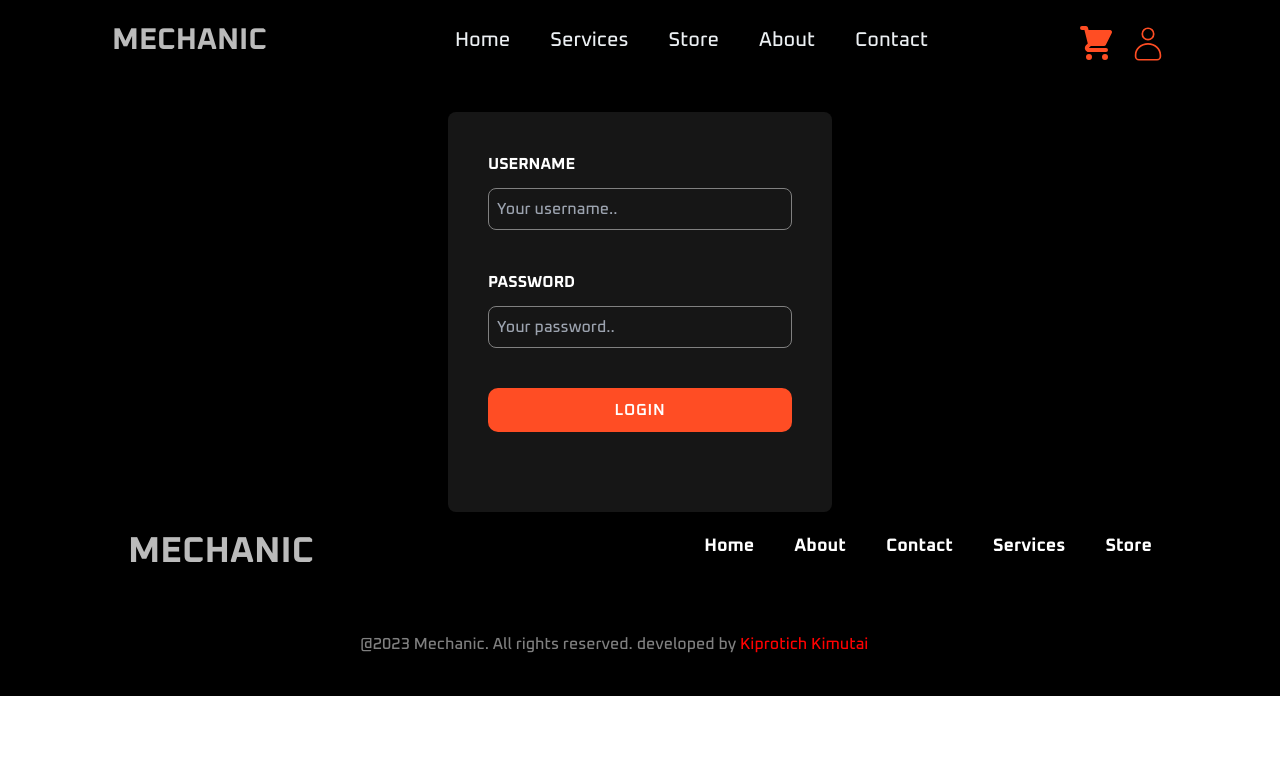
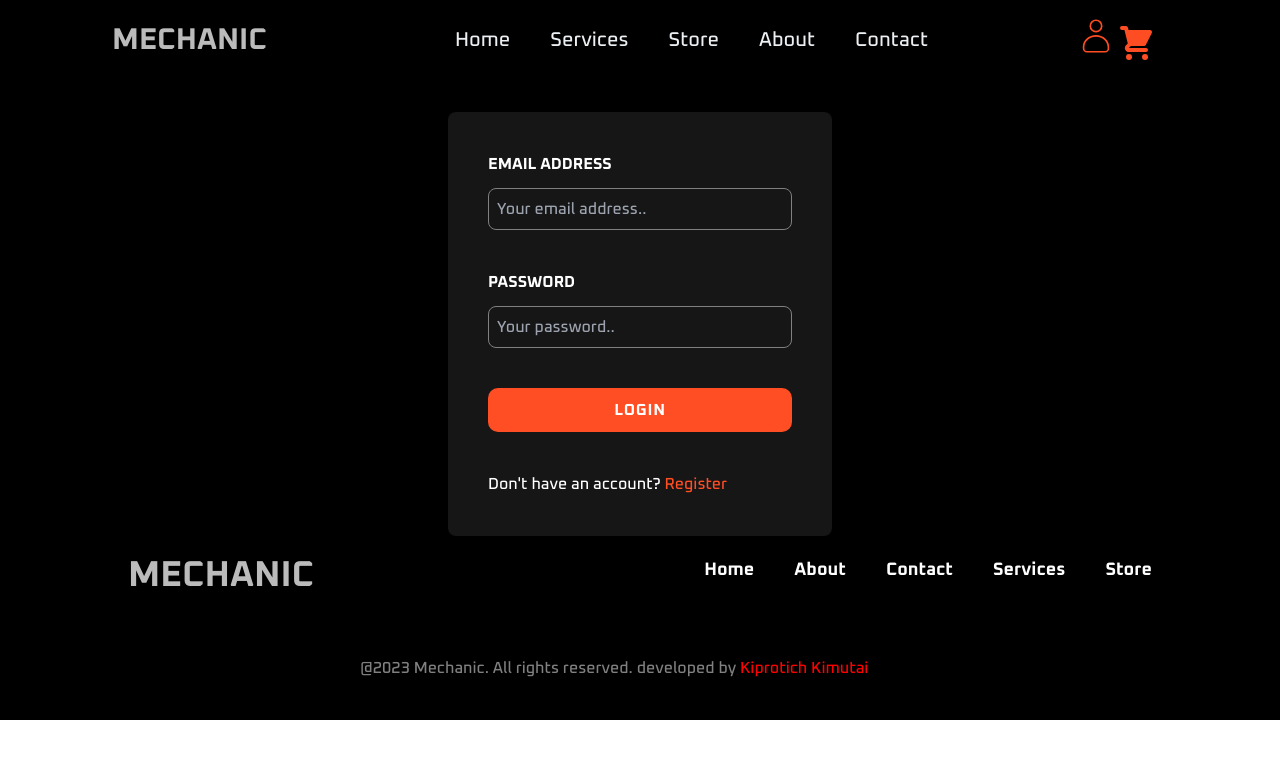
Before and after one commit to Kimutai01/mechanical-ecommerce, a React (Vite) app: page /login in a window 1280 px wide. Shown: the top 758 px of the page. Built offline with nearby package versions, Linux system fonts and the light colour scheme.

Commit message:
Login functionality

```diff
--- a/src/components/Navbar/Navbar.jsx
+++ b/src/components/Navbar/Navbar.jsx
@@ -3,10 +3,7 @@ import { useSelector, useDispatch } from "react-redux";
 import { ToastContainer, toast } from "react-toastify";
 import { selectCartItemsCount } from "../../features/cartSlice";
 import { AiOutlineClose, AiOutlineMenu } from "react-icons/ai";
-import { FaLinkedin, FaGithub, FaTwitter } from "react-icons/fa";
-import { FiPhoneCall } from "react-icons/fi";
-import { FaWhatsapp } from "react-icons/fa";
-
+import { selectUser } from "../../features/userSlice";
 import { CiUser } from "react-icons/ci";
 
 import { Link } from "react-router-dom";
@@ -17,6 +14,7 @@ import { BsChevronDown } from "react-icons/bs";
 
 import { motion } from "framer-motion";
 const NavBar = () => {
+  const user = useSelector(selectUser);
   const [nav, setNav] = useState(false);
   const [shadow, setShadow] = useState(false);
   const [navBg, setNavBg] = useState("#ecf0f3");
@@ -54,6 +52,10 @@ const NavBar = () => {
   };
 
   const cartItemsCount = useSelector(selectCartItemsCount);
+
+  const logoutHandler = () => {
+    console.log("logout");
+  };
 
   return (
     <div
@@ -125,14 +127,65 @@ const NavBar = () => {
               size={40}
               className="text-[#ff4d23] text-center align-middle items-center justify-center"
             />
+            {user ? (
+              <div className="group ml-10">
+                <li className="font-medium  text-xl hover:text-[#ff4d23] hover:scale-105 transition-all duration-all hover:border-y-black ">
+                  {user.name}
+                  <div className="opacity-0 group-hover:opacity-100 w-[200px] absolute left-0 top-full bg-[#000] pt-10 py-2 rounded-lg shadow-lg">
+                    <ul className="p-2 flex flex-col">
+                      <Link
+                        to="/profile"
+                        className="text-white py-1 px-2 relative hover:text-[#ff4d23] hover:scale-105 transition-all duration-all hover:border-y-black"
+                      >
+                        Profile
+                      </Link>
+                      <div
+                        className="text-[#fff] py-1 px-2 hover:text-[#ff4d23] hover:scale-105 transition-all duration-all hover:border-y-black"
+                        onClick={logoutHandler}
+                      >
+                        Logout
+                      </div>
+                    </ul>
+                  </div>
+                </li>
+              </div>
+            ) : (
               <Link to="/login">
                 <CiUser size={40} className="text-[#ff4d23] cursor-pointer" />
               </Link>
+            )}
           </div>
         </div>
         <div className="hidden md:flex">
           <div className="flex">
-            {/* item count on the cart icon */}
+            {user ? (
+              <div className="group ml-10">
+                <li className="font-medium  text-xl text-white mt-[10px] hover:text-[#ff4d23] hover:scale-105 transition-all duration-all hover:border-y-black list-none">
+                  {user.name}
+                  <div className="opacity-0 group-hover:opacity-100 w-[200px] absolute left-0 top-full bg-[#000] pt-10 py-2 rounded-lg shadow-lg">
+                    <ul className="p-2 flex flex-col">
+                      <Link
+                        to="/profile"
+                        className="text-white py-1 px-2 relative hover:text-[#ff4d23] hover:scale-105 transition-all duration-all hover:border-y-black"
+                      >
+                        Profile
+                      </Link>
+                      <div
+                        className="text-[#fff] py-1 px-2 hover:text-[#ff4d23] hover:scale-105 transition-all duration-all hover:border-y-black cursor-pointer"
+                        onClick={logoutHandler}
+                      >
+                        Logout
+                      </div>
+                    </ul>
+                  </div>
+                </li>
+              </div>
+            ) : (
+              <Link to="/login">
+                <CiUser size={40} className="text-[#ff4d23] cursor-pointer" />
+              </Link>
+            )}
+          </div>
           <Link to="/cart">
             <div className="relative">
               <HiShoppingCart
@@ -146,13 +199,6 @@ const NavBar = () => {
               )}
             </div>
           </Link>
-            <Link to="/login">
-              <CiUser
-                size={40}
-                className="text-[#ff4d23] cursor-pointer mt-2"
-              />
-            </Link>
-          </div>
         </div>
       </div>
 
--- a/src/features/userSlice.js
+++ b/src/features/userSlice.js
@@ -14,16 +14,15 @@ export const login = (email, password) => async (dispatch) => {
         "Content-Type": "application/json",
       },
     };
-    const response = await axios.post(
+    const { data } = await axios.post(
       "http://127.0.0.1:8000/api/users/login/",
       { username: email, password: password },
       config
     );
-    const data = await response.json();
     dispatch(loginSuccess(data));
     localStorage.setItem("userInfo", JSON.stringify(data));
   } catch (error) {
-    console.error("Error logging in:", error);
+    console.error("Error logging in user:", error);
   }
 };
 
@@ -38,3 +37,5 @@ const userSlice = createSlice({
 });
 
 export default userSlice.reducer;
+export const { loginSuccess } = userSlice.actions;
+export const selectUser = (state) => state.user.user;
--- a/src/pages/Login.jsx
+++ b/src/pages/Login.jsx
@@ -1,25 +1,49 @@
 import React, { useState, useEffect } from "react";
 import { useSelector, useDispatch } from "react-redux";
 import { ToastContainer, toast } from "react-toastify";
+import { useLocation, useNavigate } from "react-router-dom";
+import { selectUser } from "../features/userSlice";
+import { login } from "../features/userSlice";
 
-import { Link } from "react-router-dom";
+import { Link, redirect } from "react-router-dom";
 
 const Login = () => {
   const [email, setEmail] = useState("");
   const [password, setPassword] = useState("");
+
+  const location = useLocation();
+  const navigate = useNavigate();
+
+  const redirect = location.search ? location.search.split("=")[1] : "/";
+
+  const submitHandler = (e) => {
+    e.preventDefault();
+    dispatch(login(email, password));
+  };
+
+  const dispatch = useDispatch();
+  const user = useSelector(selectUser);
+  useEffect(() => {
+    if (user) {
+      navigate(redirect);
+    }
+  }, [navigate, redirect, user]);
+
   return (
     <div className="bg-[#000] pt-28">
       <div className="bg-[#161616] mx-auto w-[30%] px-10 rounded-lg pb-10">
         <div className="flex justify-center md:flex-row gap-5 pt-10">
           <div className="flex flex-col w-full">
-            <label for="name" className="text-white mb-3 uppercase font-bold">
-              Username
+            <label for="email" className="text-white mb-3 uppercase font-bold">
+              Email Address
             </label>
             <input
               type="text"
-              id="name"
-              name="name"
-              placeholder="Your username.."
+              id="email"
+              name="email"
+              value={email}
+              onChange={(e) => setEmail(e.target.value)}
+              placeholder="Your email address.."
               className="bg-[#161616] text-white border-[grey] border-[1px] rounded-lg p-2 font-medium focus:outline-none focus:border-[#ff4d24]"
             />
           </div>
@@ -36,15 +60,29 @@ const Login = () => {
               type="password"
               id="password"
               name="name"
+              value={password}
+              onChange={(e) => setPassword(e.target.value)}
               placeholder="Your password.."
               className="bg-[#161616] text-white border-[grey] border-[1px] rounded-lg p-2 font-medium focus:outline-none focus:border-[#ff4d24]"
             />
           </div>
         </div>
 
-        <button className="why-btn  w-full mt-10 mb-10 ">
-          <h1>Login</h1>
+        <button
+          className="why-btn  w-full mt-10 mb-10 "
+          onClick={(e) => submitHandler(e)}
+        >
+          <h1 className="font-bold">Login</h1>
         </button>
+        <p className="text-[#fff] font-medium">
+          Don't have an account?{" "}
+          <Link
+            to={redirect ? `/register?redirect=${redirect}` : "/register"}
+            className="text-[#ff4d24]"
+          >
+            Register
+          </Link>
+        </p>
       </div>
     </div>
   );
```
Lines whose indentation alone changed are shown as unchanged.
